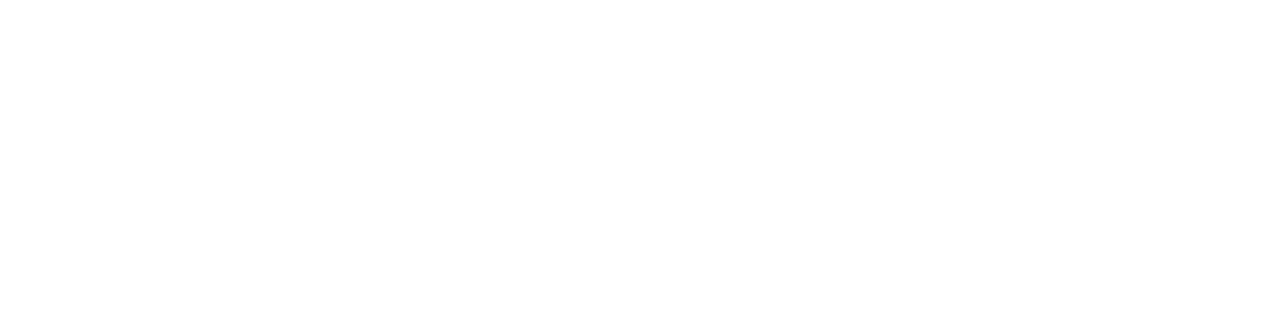
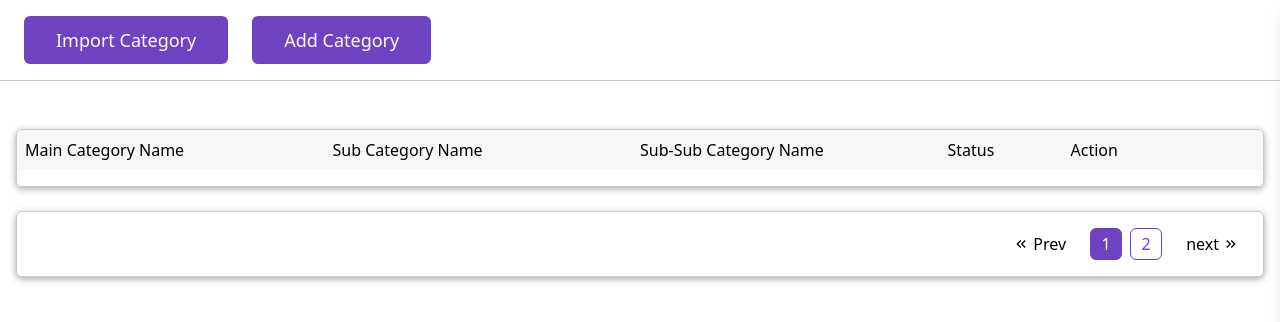
Before and after one commit to therebootai/pahadicollectionadminfrontend, a React (Vite) app: page /add-manage-category in a window 1280 px wide. Before the commit this address had no page. Shown: the top 322 px of the page. Built offline with nearby package versions, Linux system fonts and the light colour scheme.

Commit message:
modified

```diff
--- a/src/App.jsx
+++ b/src/App.jsx
@@ -1,6 +1,7 @@
 import { BrowserRouter, Route, Routes } from "react-router-dom";
 import "./App.css";
 import Dashboard from "./pages/Dashboard";
+import AddAndManageCategory from "./pages/AddAndManageCategory";
 
 function App() {
   return (
@@ -8,6 +9,10 @@
       <BrowserRouter>
         <Routes>
           <Route path="/" element={<Dashboard />} />
+          <Route
+            path="/add-manage-category"
+            element={<AddAndManageCategory />}
+          />
         </Routes>
       </BrowserRouter>
     </>
--- /dev/null
+++ b/src/component/category/AddCategory.jsx
@@ -0,0 +1,125 @@
+import React, { useState } from "react";
+
+const AddCategory = () => {
+  const [thumbnail, setThumbnail] = useState(null);
+  const [subcategory, setSubcategory] = useState(false);
+  const [subsubcategory, setSubSubcategory] = useState(false);
+  const handleFileChange = (event) => {
+    const file = event.target.files[0];
+    if (file) {
+      setThumbnail(URL.createObjectURL(file)); // Create a URL for the selected file
+    }
+  };
+  const opensubcategory = () => setSubcategory(!subcategory);
+  const opensubsubcategory = () => setSubSubcategory(!subsubcategory);
+  return (
+    <div className="">
+      <div className="p-4 bg-white rounded-md flex flex-col gap-8 shadow-custom">
+        <h1 className="text-xl font-medium text-custom-black">Add Category</h1>
+        <form className="flex flex-row gap-3 items-center">
+          <div className="w-[60%] flex  flex-col gap-8 ">
+            <input
+              type="text"
+              placeholder="Enter Main Category Name"
+              className="px-2 h-[3rem] border border-[#CCCCCC] outline-none placeholder:text-custom-gray rounded-md"
+            />
+            <div className="relative w-full h-[3rem] border border-[#CCCCCC] rounded-md">
+              <label
+                htmlFor="file-input"
+                className="absolute top-1/2 left-2 transform -translate-y-1/2 text-custom-gray cursor-pointer"
+              >
+                Choose Thumbnail...
+              </label>
+              <input
+                id="file-input"
+                type="file"
+                className="absolute inset-0 w-full h-full opacity-0 cursor-pointer"
+                onChange={handleFileChange}
+              />
+            </div>
+          </div>
+          <div className="w-[20%]">
+            {thumbnail ? (
+              <img
+                src={thumbnail}
+                alt="Selected Thumbnail"
+                className="w-full h-[8rem] object-cover rounded-md"
+              />
+            ) : (
+              <div className="w-full h-[8rem] bg-gray-200 rounded-md flex items-center justify-center text-custom-gray"></div>
+            )}
+          </div>
+          <div className="w-[20%] ">
+            <button className="h-[3rem] flex justify-center items-center w-full bg-custom-blue text-base font-medium text-white rounded-md">
+              Add
+            </button>
+          </div>
+        </form>
+        <div className="flex flex-col gap-4">
+          <div
+            onClick={opensubcategory}
+            className="text-xl font-semibold cursor-pointer text-custom-blue"
+          >
+            Add Sub Category
+          </div>
+          <div>
+            {subcategory && (
+              <div className="flex flex-col gap-6">
+                <form className="flex flex-row gap-4">
+                  <div className="flex flex-col gap-4 w-[80%]">
+                    <input
+                      type="text"
+                      placeholder="Select Main Category Name"
+                      className="px-2 h-[3rem] border border-[#CCCCCC] outline-none placeholder:text-custom-gray rounded-md"
+                    />
+                    <input
+                      type="text"
+                      placeholder="Enter Sub Category Name"
+                      className="px-2 h-[3rem] border border-[#CCCCCC] outline-none placeholder:text-custom-gray rounded-md"
+                    />
+                  </div>
+                  <div className="w-[20%] ">
+                    <button className="h-[3rem] flex justify-center items-center w-full bg-custom-blue text-base font-medium text-white rounded-md">
+                      Add
+                    </button>
+                  </div>
+                </form>
+                <div
+                  onClick={opensubsubcategory}
+                  className="text-xl font-semibold cursor-pointer text-custom-blue"
+                >
+                  Add Sub-Sub Category
+                </div>
+              </div>
+            )}
+          </div>
+          <div>
+            {subsubcategory && (
+              <form className="flex flex-row gap-4">
+                <div className="flex flex-col gap-4 w-[80%]">
+                  <input
+                    type="text"
+                    placeholder="Select Sub Category Name"
+                    className="px-2 h-[3rem] border border-[#CCCCCC] outline-none placeholder:text-custom-gray rounded-md"
+                  />
+                  <input
+                    type="text"
+                    placeholder="Enter Sub Sub Category Name"
+                    className="px-2 h-[3rem] border border-[#CCCCCC] outline-none placeholder:text-custom-gray rounded-md"
+                  />
+                </div>
+                <div className="w-[20%] ">
+                  <button className="h-[3rem] flex justify-center items-center w-full bg-custom-blue text-base font-medium text-white rounded-md">
+                    Add
+                  </button>
+                </div>
+              </form>
+            )}
+          </div>
+        </div>
+      </div>
+    </div>
+  );
+};
+
+export default AddCategory;
--- /dev/null
+++ b/src/component/category/ManageCategory.jsx
@@ -0,0 +1,42 @@
+import React from "react";
+import {
+  MdOutlineKeyboardDoubleArrowLeft,
+  MdOutlineKeyboardDoubleArrowRight,
+} from "react-icons/md";
+
+const ManageCategory = () => {
+  return (
+    <div className="p-4 flex flex-col gap-6">
+      <div className="flex flex-col border border-custom-gray-border rounded-md shadow-custom">
+        <div className="flex flex-row p-2 bg-custom-offwhite  rounded-t-md text-base font-medium">
+          <div className="w-[25%]">Main Category Name</div>
+          <div className="w-[25%]">Sub Category Name</div>
+          <div className="w-[25%]">Sub-Sub Category Name</div>
+          <div className="w-[10%]">Status</div>
+          <div className="w-[15%]">Action</div>
+        </div>
+        <div className="p-2 bg-white rounded-b-md"></div>
+      </div>
+      <div className="p-4 px-6 flex justify-end items-center shadow-custom bg-white border border-custom-gray-border rounded-md">
+        <div className="flex flex-row gap-6 items-center justify-end">
+          <div className="flex items-center gap-1">
+            <MdOutlineKeyboardDoubleArrowLeft /> Prev
+          </div>
+          <div className="flex flex-row gap-2">
+            <div className="size-8 rounded-md bg-custom-violet text-white border-custom-violet border flex justify-center items-center text-base font-medium">
+              1
+            </div>
+            <div className="size-8 rounded-md bg-white hover:bg-custom-violet hover:text-white transition-colors duration-500  text-custom-violet border-custom-violet border flex justify-center items-center text-base font-medium">
+              2
+            </div>
+          </div>
+          <div className="flex items-center gap-1">
+            next <MdOutlineKeyboardDoubleArrowRight />
+          </div>
+        </div>
+      </div>
+    </div>
+  );
+};
+
+export default ManageCategory;
--- /dev/null
+++ b/src/pages/AddAndManageCategory.jsx
@@ -0,0 +1,52 @@
+import React, { useState } from "react";
+import { AiOutlineClose, AiOutlineCloseCircle } from "react-icons/ai";
+import AddCategory from "../component/category/AddCategory";
+import ManageCategory from "../component/category/ManageCategory";
+
+const AddAndManageCategory = () => {
+  const [showAddCategory, setShowAddCategory] = useState(false);
+
+  const handleAddCategory = () => {
+    setShowAddCategory(true);
+  };
+
+  const handleClose = () => {
+    setShowAddCategory(false);
+  };
+  return (
+    <div className="flex flex-col gap-8 ">
+      <div className="flex flex-row gap-6 items-center border-b border-custom-gray-border xl:px-8 px-6 p-4">
+        <button className="h-[3rem] px-8 flex justify-center items-center bg-custom-violet rounded-md text-lg font-medium text-white">
+          Import Category
+        </button>
+        <button
+          onClick={handleAddCategory}
+          className="h-[3rem] px-8 flex justify-center items-center bg-custom-violet rounded-md text-lg font-medium text-white"
+        >
+          Add Category
+        </button>
+      </div>
+      <div>
+        <ManageCategory />
+      </div>
+
+      <div
+        className={`fixed top-0 right-0 h-screen w-[60%] overflow-scroll no-scrollbar bg-[#EDF4F7] shadow-lg transform transition-transform duration-300 ease-in-out ${
+          showAddCategory ? "translate-x-0" : "translate-x-full"
+        }`}
+      >
+        <div className="flex justify-end p-4 text-custom-violet ">
+          <button onClick={handleClose}>
+            <AiOutlineCloseCircle size={24} className="text-xl font-bold" />
+          </button>
+        </div>
+
+        <div className="p-4">
+          <AddCategory />
+        </div>
+      </div>
+    </div>
+  );
+};
+
+export default AddAndManageCategory;
--- a/tailwind.config.js
+++ b/tailwind.config.js
@@ -17,6 +17,8 @@
         "custom-gray": "#999999",
         "custom-black": "#1C273C",
         "custom-lite-gray": "#EDEDED",
+        "custom-gray-border": "#CCCCCC",
+        "custom-offwhite": "#F7F7F7",
       },
       boxShadow: {
         custom: "rgba(0, 0, 0, 0.35) 0px 2px 7px",
```
